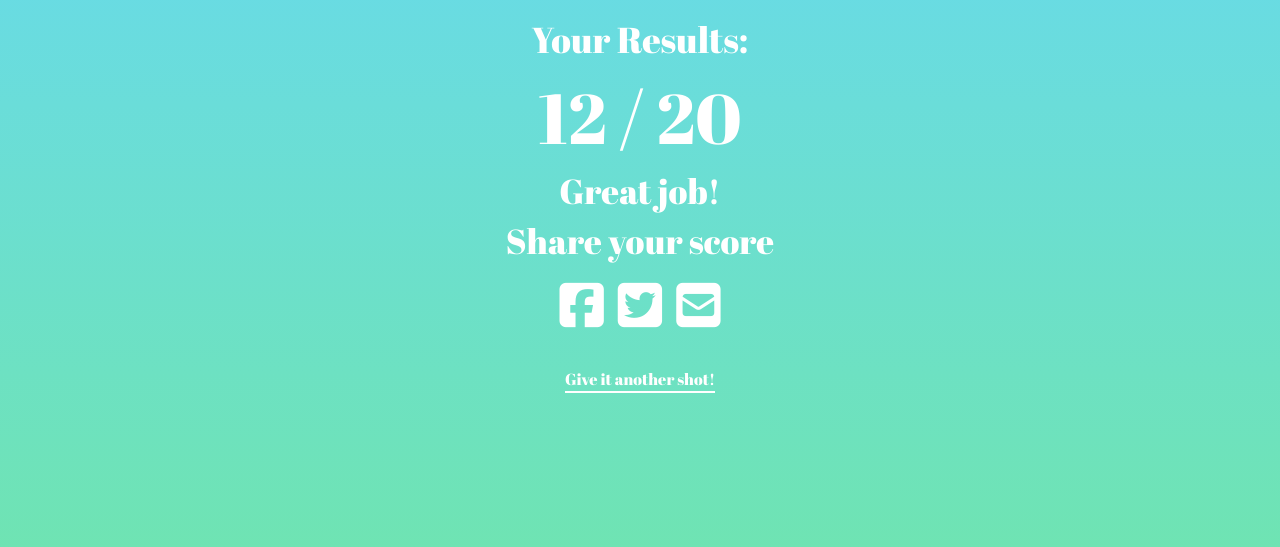
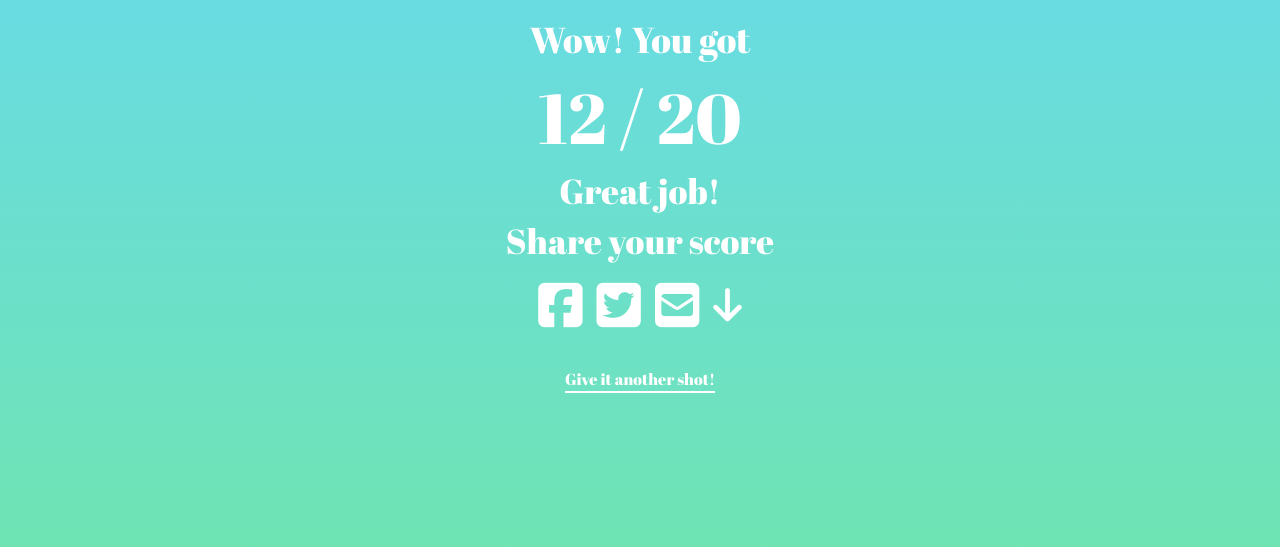
Before and after one commit to siriberggren/quizproject, a Django app: page /quiz/1/results/ in a window 1280 px wide. Shown: the part 162-709 px from the top of the page. Run offline with Django 3.2, Linux system fonts and the light colour scheme; some libraries are stand-ins or nearby versions; some web fonts are replaced.

Commit message:
Changed copy on results page

```diff
--- a/quiz/templates/quiz/results.html
+++ b/quiz/templates/quiz/results.html
@@ -15,11 +15,11 @@
   <div class="container header">
  <h1 class="logo smaller">Spoiler Alert!</h1>
 	</div>
-<h1 class="results-header">Your Results:</h1>
+<h1 class="results-header">Wow! You got</h1>
 <h1 class="score"> {{ correct }} / {{ total }} </h1>
 <p class="feedback">Great job!</p>
 <br>
-<p class="feedback">Share your score</p>
+<p class="feedback share">Share your score</p>
 
 <div class="container-fluid share-buttons">
   	<a href="https://www.facebook.com/sharer/sharer.php?u=&t=" target="_blank" class="share-btn facebook">
@@ -28,6 +28,7 @@
   		<i class="fa fa-twitter-square fa-2x" aria-hidden="true"></i></a>
   <a href="mailto:?subject=&body=:%20" target="_blank" class="Share-btn mail">
   		<i class="fa fa-envelope-square fa-2x" aria-hidden="true"></i></a>
+<i class="fa fa-arrow-down fa-xs" aria-hidden="true"></i>
 </div>
 <a href="{% url "start_page" %}" class="skip2">Give it another shot!</a>
 
```
